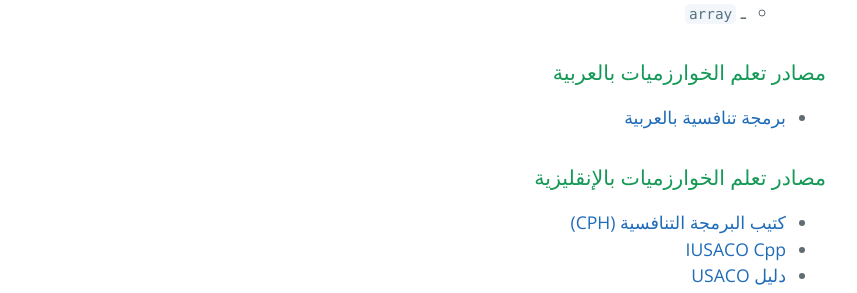
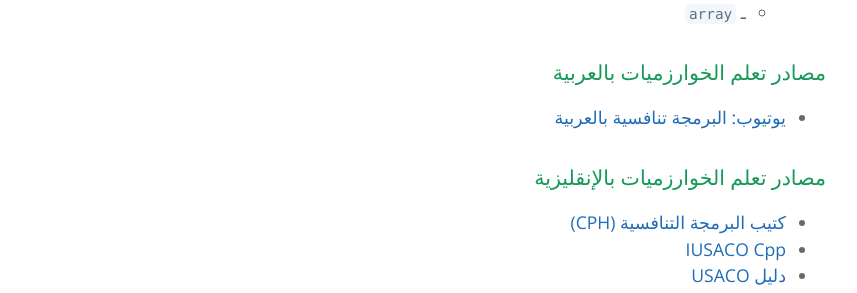
Before and after one commit to Teqaniaat/Teqaniaat, a Jekyll site: the page built from athka/athka_roadmap_ar.md, in a window 1280 px wide and 900 px high, scrolled down 2915 px. Shown: the part 155-448 px from the top of the window, without its empty margins (230-1087 px from the left). Built offline with Jekyll 4.4.1, drawn with Linux system fonts in a browser that asks for light colours; the repository's description, which GitHub fills in, is left out.

Commit message:
Update athka_roadmap_ar.md

```diff
--- a/athka/athka_roadmap_ar.md
+++ b/athka/athka_roadmap_ar.md
@@ -102,7 +102,7 @@ lang: ar
   - ـ `array`
 
 ### مصادر تعلم الخوارزميات بالعربية
-- [برمجة تنافسية بالعربية](https://www.youtube.com/@ArabicCompetitiveProgramming)
+- [يوتيوب: البرمجة تنافسية بالعربية](https://www.youtube.com/@ArabicCompetitiveProgramming)
 <!-- - مدونة البرمجة التنافسية العربية -->
 
 ### مصادر تعلم الخوارزميات بالإنقليزية
```
